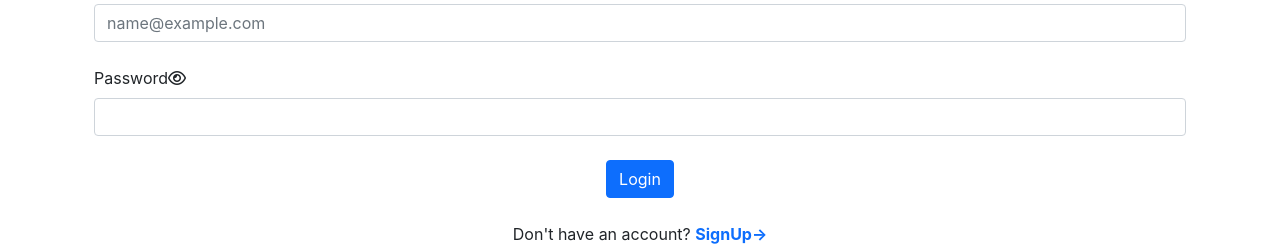
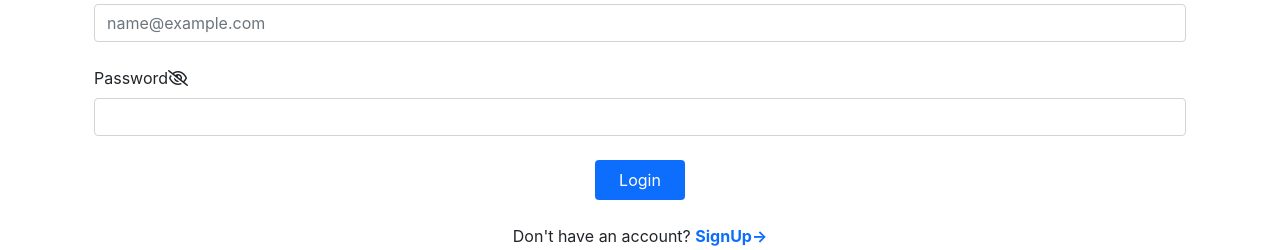
Before and after one commit to yatinrao16/inotebookonline, a React (Create React App) app in the folder client/: page /login in a window 1280 px wide. Shown: the part 311-561 px from the top of the page. Built offline with nearby package versions, Linux system fonts and the light colour scheme.

Commit message:
Update Login.js

```diff
--- a/client/src/components/Login.js
+++ b/client/src/components/Login.js
@@ -2,6 +2,7 @@ import React, { useState } from "react";
 import { useNavigate } from "react-router-dom";
 
 function Login(props) {
+  const [loading, setLoading] = useState(false);
   const [credentials, setCredentials] = useState({
     email: "",
     password: "",
@@ -9,6 +10,14 @@ function Login(props) {
   });
   const [errors, setErrors] = useState({});
   let navigate = useNavigate();
+
+  const Loading = () => {
+    return (
+      <div class="spinner-border" role="status">
+        <span class="visually-hidden">Loading...</span>
+      </div>
+    );
+  };
 
   const onchange = (e) => {
     setCredentials({ ...credentials, [e.target.name]: e.target.value });
@@ -23,7 +32,8 @@ function Login(props) {
   };
 
   const handleClick = async () => {
-    const response = await fetch("https://inotebookonlinecloud3.onrender.com/api/auth/login", {
+    setLoading(true);
+    const response = await fetch("http://localhost:5000/api/auth/login", {
       method: "POST",
       headers: {
         "Content-Type": "application/json",
@@ -37,11 +47,13 @@ function Login(props) {
     console.log(json);
     if (json.success) {
       localStorage.setItem("token", json.authtoken);
+      setLoading(true);
       navigate("/");
       props.showAlert("Logged in successfully", "success");
     } else {
       if (json.error) {
         props.showAlert("Invalid Details! " + json.error, "danger");
+        setLoading(false);
       }
     }
   };
@@ -83,8 +95,8 @@ function Login(props) {
             Password
           </label>
           <i
-            className={`fa fa-eye${
-              credentials.showPassword ? "-slash" : ""
+           className={`fa fa-eye${
+             ! credentials.showPassword ? "-slash" : ""
             } view-password`}
             onClick={handleViewPassword}
           ></i>
@@ -103,13 +115,28 @@ function Login(props) {
         </div>
       </div>
       <div className="text-center">
-        <button className="btn btn-primary" onClick={handleClick}>
-          Login
+        <button
+          type="submit"
+          disabled={
+            credentials.email.length <= 0 ||
+            credentials.password.length <= 0 ||
+            loading
+          }
+          className="inline-flex bg-primary items-center text-white bg-indigo-500 border-0 py-2 px-4 focus:outline-none hover:bg-indigo-700 rounded mx-2"
+          onClick={handleClick}
+        >
+          {loading ? <Loading /> : "Login"}
         </button>
       </div>
       <br />
       <p className="text-center last-para">
-        Don't have an account? <a href="/signup" style={{textDecoration:"none",fontWeight:"bold"}}>SignUp-&gt;</a>{" "}
+        Don't have an account?{" "}
+        <a
+          href="/signup"
+          style={{ textDecoration: "none", fontWeight: "bold" }}
+        >
+          SignUp-&gt;
+        </a>{" "}
       </p>
     </div>
   );
```
